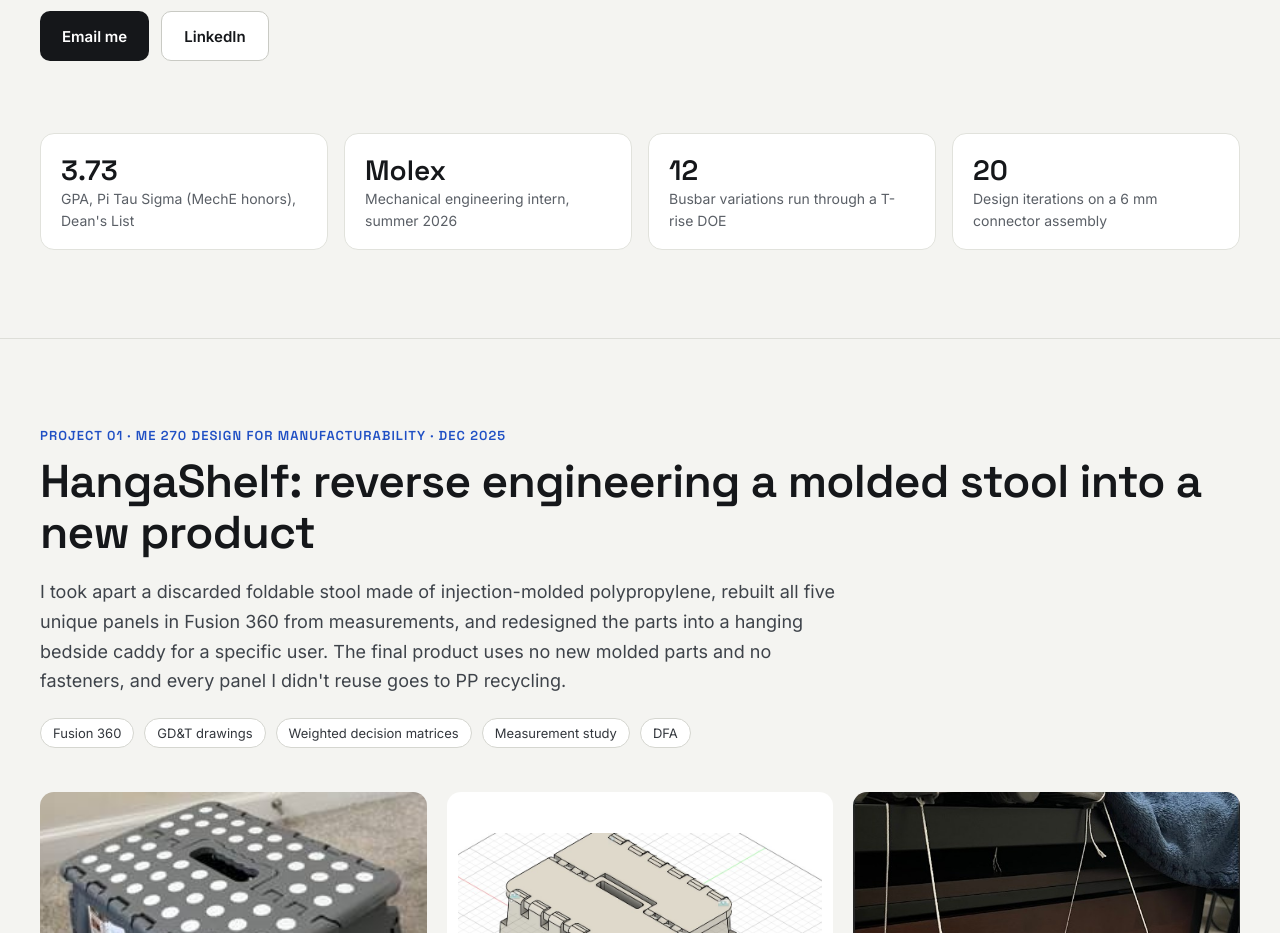
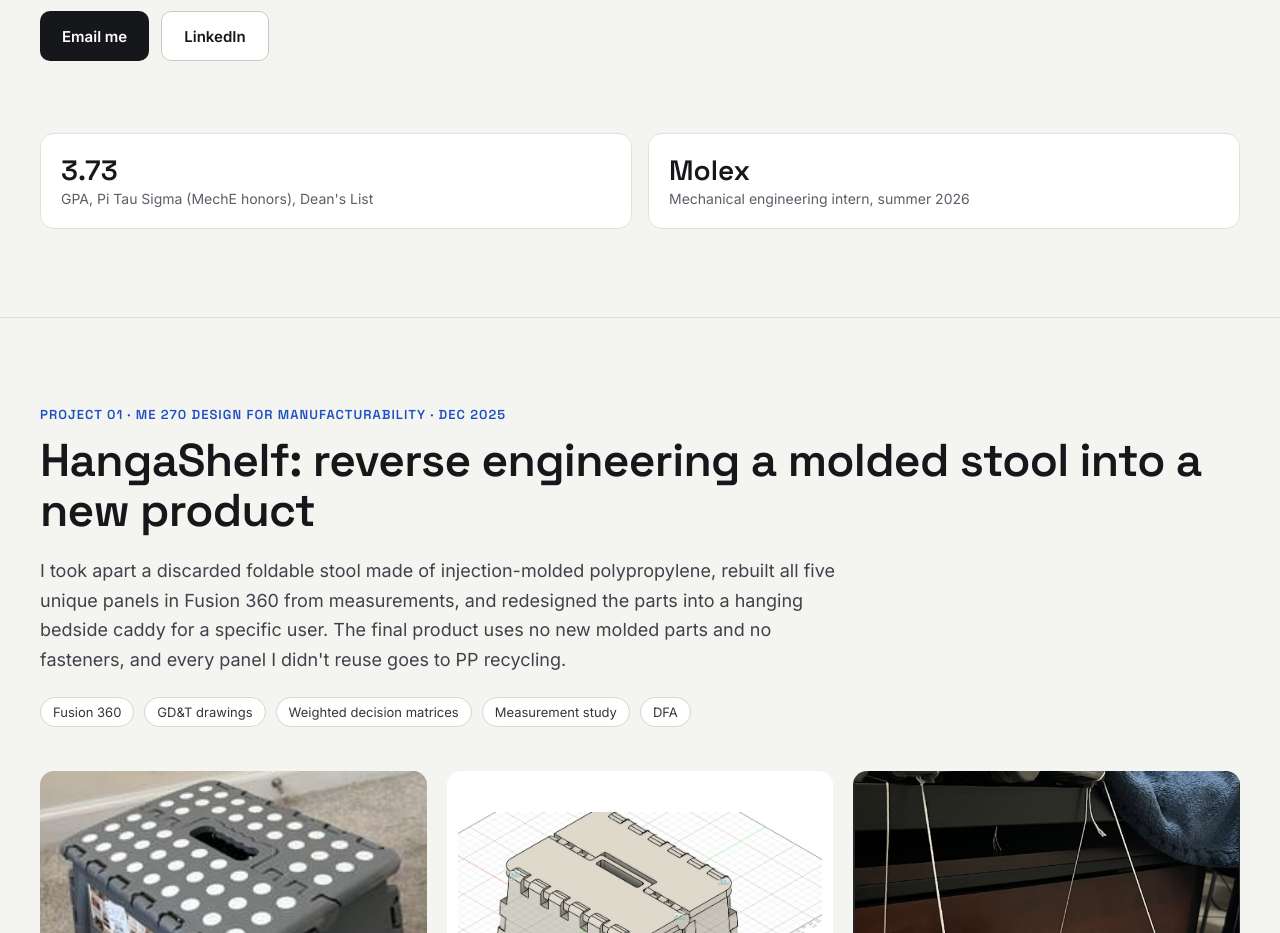
Before and after one commit to rohandarsi22/rohandarsi22.github.io, a plain HTML site: page index.html in a window 1280 px wide. Shown: the part 780-1713 px from the top of the page. Drawn offline with Linux system fonts and the light colour scheme.

Commit message:
Add files via upload

```diff
--- a/index.html
+++ b/index.html
@@ -66,8 +66,6 @@ img{display:block;max-width:100%}
 <section aria-label="At a glance" style="max-width: 1200px; margin: 0 auto; padding: 0 32px 88px 32px; display: flex; flex-wrap: wrap; gap: 16px">
 <div class="stat"><b>3.73</b><span>GPA, Pi Tau Sigma (MechE honors), Dean's List</span></div>
 <div class="stat"><b>Molex</b><span>Mechanical engineering intern, summer 2026</span></div>
-<div class="stat"><b>12</b><span>Busbar variations run through a T-rise DOE</span></div>
-<div class="stat"><b>20</b><span>Design iterations on a 6 mm connector assembly</span></div>
 </section>
 
 <div id="work" style="border-top: 1px solid #DDDED8"></div>
```
